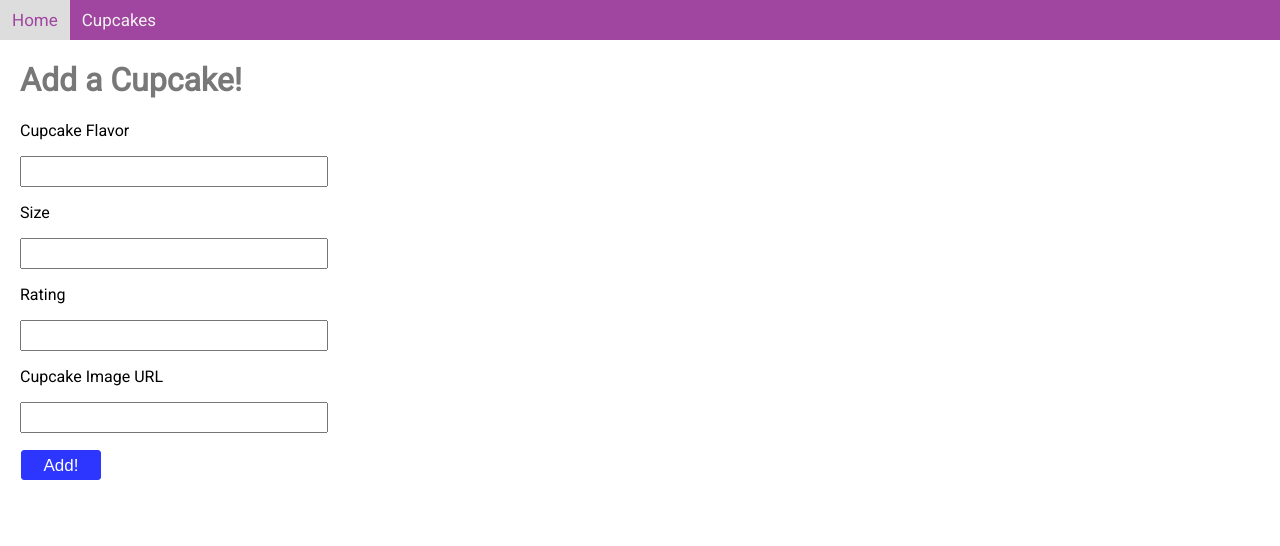
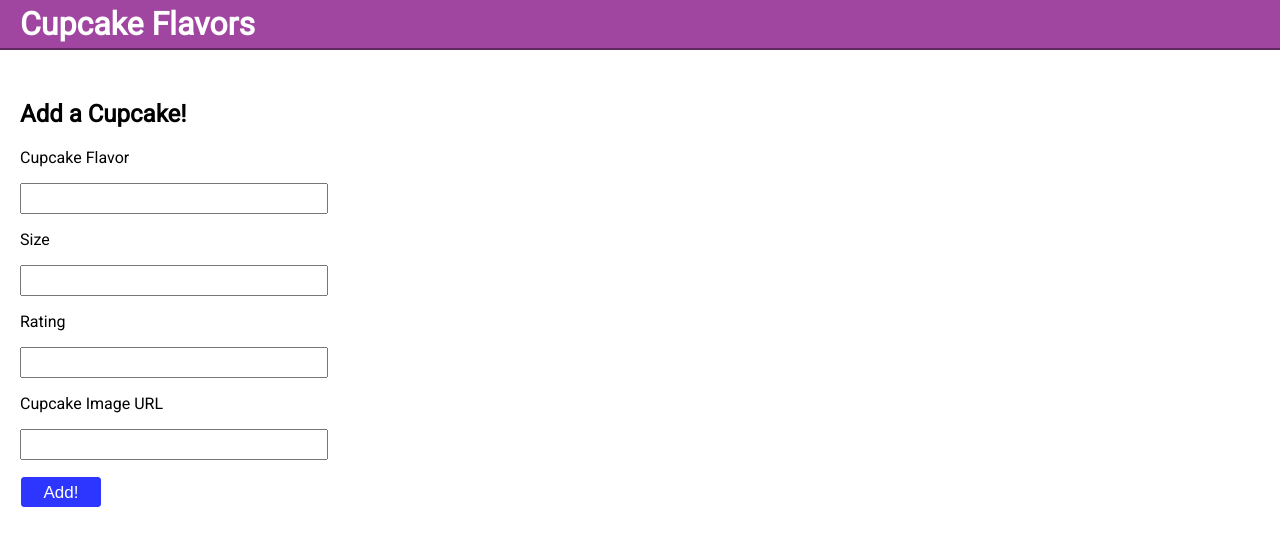
Before and after one commit to Jared-Enck/New-Exercises, a Flask app: page / in a window 1280 px wide. Shown: the top 546 px of the page. Run offline with Flask 2, Linux system fonts and the light colour scheme; data that the repository does not hold is empty.

Commit message:
created js

```diff
--- a/Python/Flask/flask-cupcakes/app.py
+++ b/Python/Flask/flask-cupcakes/app.py
@@ -23,7 +23,7 @@ def show_hompage():
 
     form = CupcakeForm()
 
-    return render_template('base.html', form=form)
+    return render_template('index.html', form=form)
 
 @app.route('/api/cupcakes')
 def show_cupcakes():
@@ -61,6 +61,7 @@ def add_cupcake():
     db.session.commit()
 
     serialized = cupcake.serialize()
+    flash(f'Added {cupcake.flavor} cupcake.', 'success')
 
     return (jsonify(cupcake=serialized), 201)
 
--- a/Python/Flask/flask-cupcakes/static/app.css
+++ b/Python/Flask/flask-cupcakes/static/app.css
@@ -4,38 +4,19 @@ body {
     font-family: Roboto;
 }
 
-
-#nav-bar {
+h1 {
+    margin: 0;
+    padding: 5px 20px 5px 20px;
+    color: rgb(120, 120, 120);
     background-color: rgb(160, 69, 160);
-    overflow: hidden;
+    color: white;
+    border-bottom: 2px solid rgba(0, 0, 0, 0.4);
 }
 
-a {
-    text-decoration: none;
+h2 {
+    padding-left: 20px;
+    margin-top: 50px;
 }
-
-
-
-#nav-bar a {
-    float: left;
-    text-align: center;
-    color: #f2f2f2;
-    font-size: 17px;
-    overflow: none;
-    padding: 10px 12px;
-}
-
-#nav-bar a:hover {
-    background-color: #ddd;
-    color: rgb(160, 69, 160);
-    transition: 200ms ease-in-out;
-}
-
-h1 {
-    padding-left: 20px;
-    color: rgb(120, 120, 120);
-}
-
 .messages {
     margin: 0;
 }
@@ -68,11 +49,6 @@ button {
     font-size: 17px;
 }
 
-.cancel {
-    background-color: transparent;
-    color: rgb(44, 54, 255);
-}
-
 .delete {
     background-color: rgb(170, 0, 0);
     border: 1.5px solid rgb(170, 0, 0);
--- /dev/null
+++ b/Python/Flask/flask-cupcakes/static/app.js
@@ -0,0 +1,29 @@
+const BASE_API_URL = 'http://localhost:5000/api'
+
+createCupcakeHTML = (cupcake) => {
+    return `
+    <div data-cupcake-id=${cupcake.id}>
+      <li>
+        ${cupcake.flavor} / ${cupcake.size} / ${cupcake.rating}
+        <button class="delete-btn">X</button>
+      </li>
+      <img class="Cupcake-img"
+            src="${cupcake.image}"
+            alt="${cupcake.flavor} cupcake">
+    </div>
+  `;
+}
+
+async function showCupcakes() {
+    const res = await axios.get(`${BASE_API_URL}/cupcakes`)
+    console.log(res)
+    const cupcakesData = res.data.cupcakes
+
+    for (let cupcake of cupcakesData) {
+        console.log(cupcake)
+        let newCupcake = $(createCupcakeHTML(cupcake))
+        $('#list-cupcakes').append(newCupcake);
+    }
+}
+
+showCupcakes();
--- a/Python/Flask/flask-cupcakes/templates/base.html
+++ b/Python/Flask/flask-cupcakes/templates/index.html
@@ -9,10 +9,6 @@
     <title>{% block title %}Cupcakes{% endblock %}</title>
 </head>
 <body>
-    <nav id="nav-bar">
-        <a href="/">Home</a>
-        <a href="/api/cupcakes">Cupcakes</a>
-    </nav>
     {% block content %}
     {% with messages = get_flashed_messages(with_categories=true) %}
         {% if messages %}
@@ -23,8 +19,10 @@
             </div>
         {% endif %}
     {% endwith %}
-    <h1>Add a Cupcake!</h1>
-    <form action="/api/cupcakes" method="POST" id="cupcake_form">
+    <h1>Cupcake Flavors</h1>
+    <ul id="list-cupcakes"></ul>
+    <h2>Add a Cupcake!</h2>
+    <form id="cupcake_form">
         {{ form.hidden_tag() }}
 
         {% for field in form
@@ -44,9 +42,17 @@
             </p>
 
         {% endfor %}
-        <button>Add!</button>
+        <button class="add-cupcake">Add!</button>
     </form>
 
     {% endblock %}
+    <script
+    src="https://unpkg.com/axios/dist/axios.min.js"
+    crossorigin="anonymous"></script>
+    <script
+    src="https://code.jquery.com/jquery-3.6.1.min.js"
+    integrity="sha256-o88AwQnZB+VDvE9tvIXrMQaPlFFSUTR+nldQm1LuPXQ="
+    crossorigin="anonymous"></script>
+    <script src="/static/app.js"></script>
 </body>
 </html>
```
Also changed, not shown: Python/Flask/flask-cupcakes/templates/cupcakes.html (+8 -0 lines).
